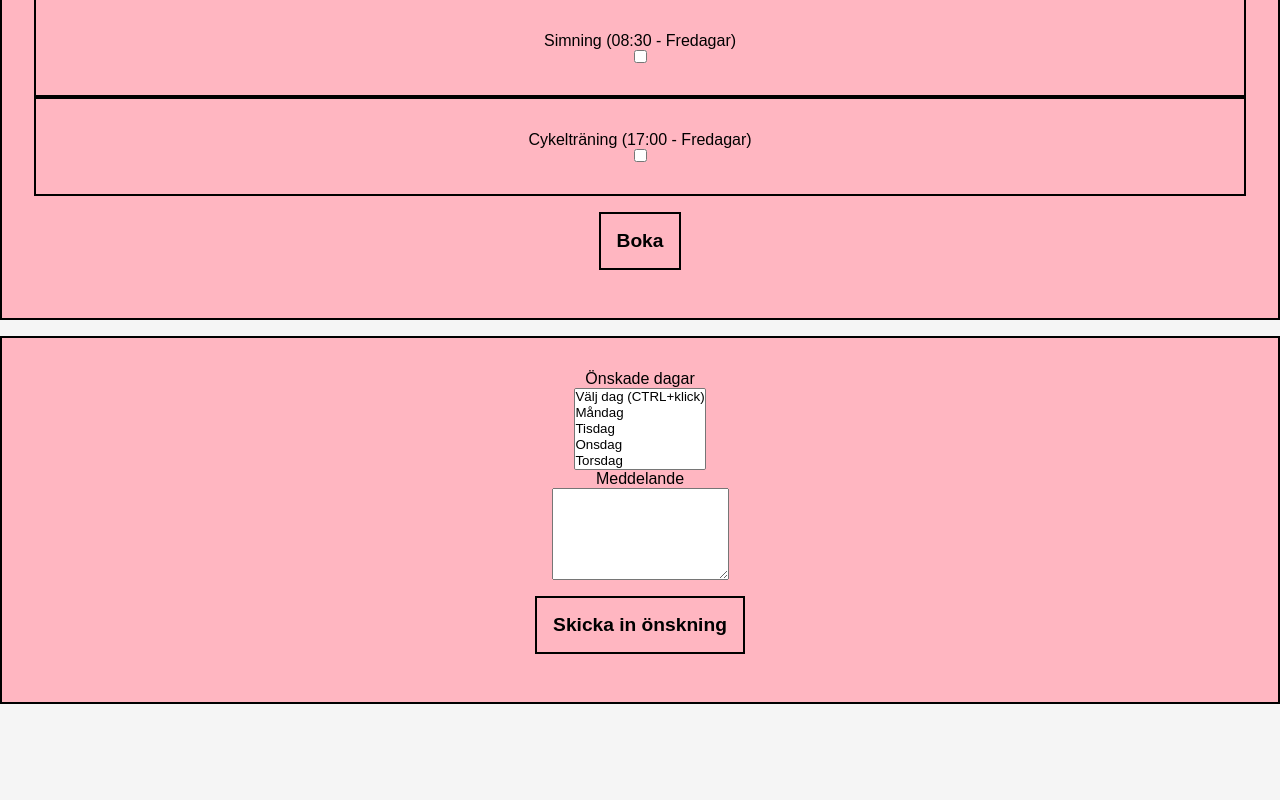
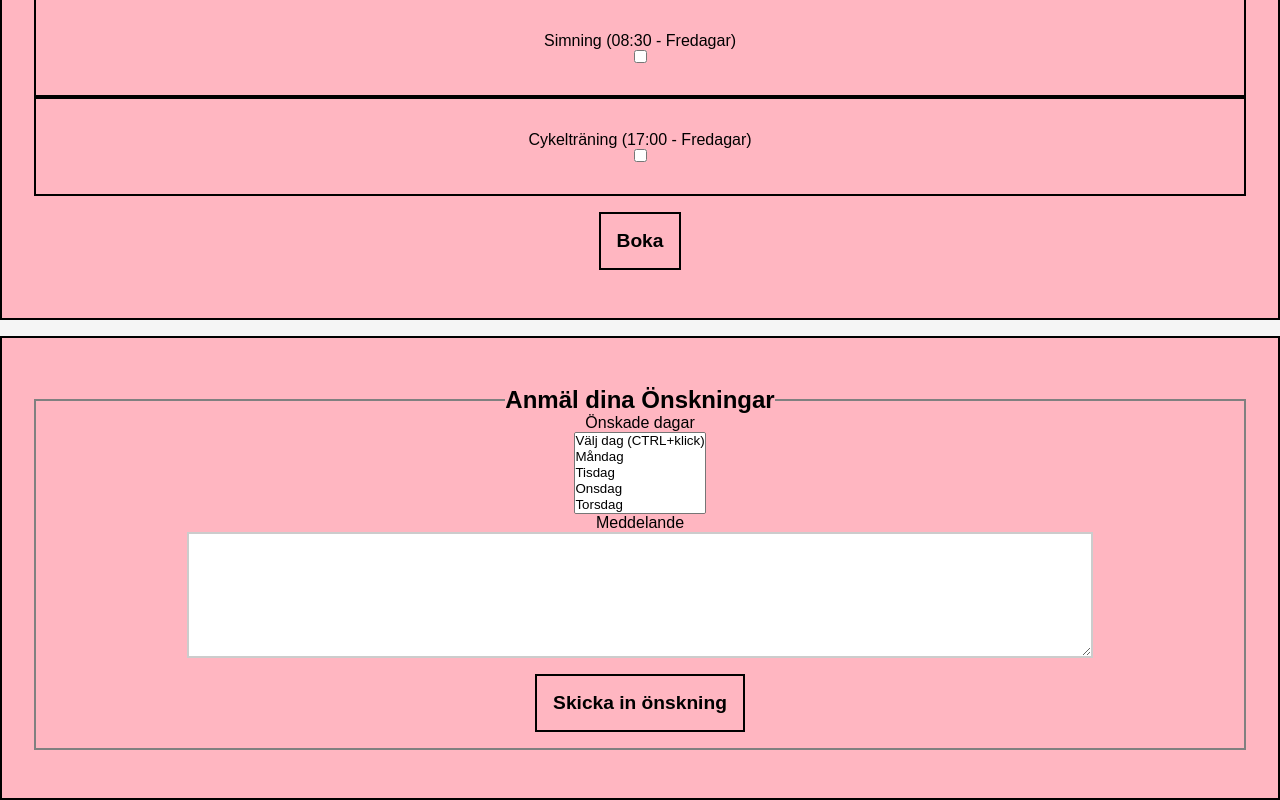
Before and after one commit to OSOK2020/6-traningsstudion-Pulse, a plain HTML site: page boka.html in a window 1280 px wide. Shown: the part 745-1545 px from the top of the page. Before the commit the page ends 1449 px from the top, so only its background shows below. Drawn offline with Linux system fonts and the light colour scheme.

Commit message:
större ruta för meddelandet

```diff
--- a/boka.html
+++ b/boka.html
@@ -85,6 +85,8 @@
             </div>
         </form>
         <form action="#" method="post" class="meddelandeform">
+            <fieldset class="ram-med">
+            <legend class="med-legend">Anmäl dina Önskningar</legend>
             <label for="onskad-dag">Önskade dagar</label>
             <div class="selectors">
             <select id="onskad-dag" name="onskad-dag" required multiple size="5">
@@ -99,6 +101,7 @@
             <label for="meddelande">Meddelande</label>
             <textarea id="meddelande" name="meddelande" rows="6"></textarea>
             <button type="submit">Skicka in önskning</button>
+            </fieldset>
         </form>
     </main>
 </body>
--- a/style.css
+++ b/style.css
@@ -118,3 +118,26 @@ fieldset {
     align-items: center;
     justify-content: center;
 }
+
+.med-legend {
+    text-align: center;
+    font-size: x-large;
+    font-weight: bold;
+}
+
+.ram-med {
+    margin-top: 1rem;
+    margin-bottom: 1rem;
+    display: flex;
+    justify-content: space-around;
+    flex-direction: column;
+    align-items: center;
+    border: 2px solid gray;
+    width: 100%;
+}
+
+#meddelande{
+    width: 75%;
+    padding: 1rem;
+    border: 2px solid #ccc;
+}
```
